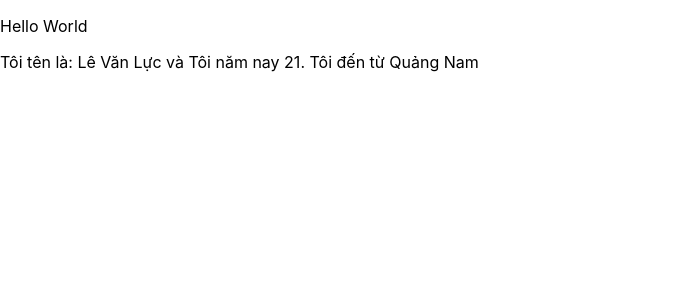
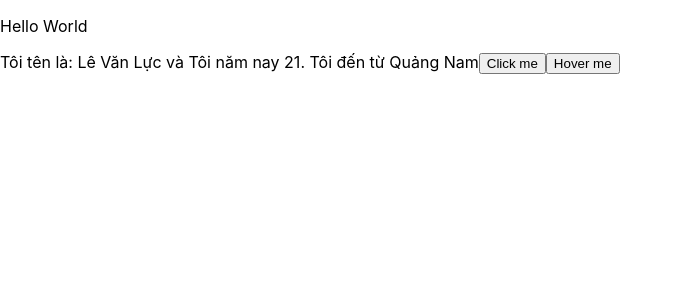
Before and after one commit to Levanluc22/App-demo-react, a React (Create React App) app: page / in a window 1280 px wide. Shown: the top 300 px of the page, without its empty margins (0-683 px from the left). Built offline with nearby package versions, Linux system fonts and the light colour scheme.

Commit message:
codelearn

```diff
--- a/src/App.js
+++ b/src/App.js
@@ -10,11 +10,21 @@ class App extends React.Component{
     age: 21,
     address: 'Quảng Nam'
   };
+  handleMouseOver(){
+    console.log("Tôi đã xuất hiệnhiện");
+
+  }
+  handleClick(){
+    console.log("Tôi nè");
+  }
   render(){
     return(
            <div>
           <MyComponent></MyComponent>
           Tôi tên là: {this.state.name} và Tôi năm nay {this.state.age}. Tôi đến từ {this.state.address}
+          <button onClick={this.handleClick}>Click me</button>
+          <button onMouseOver={this.handleMouseOver}>Hover me</button>
+
     </div>
     )
   }
```
